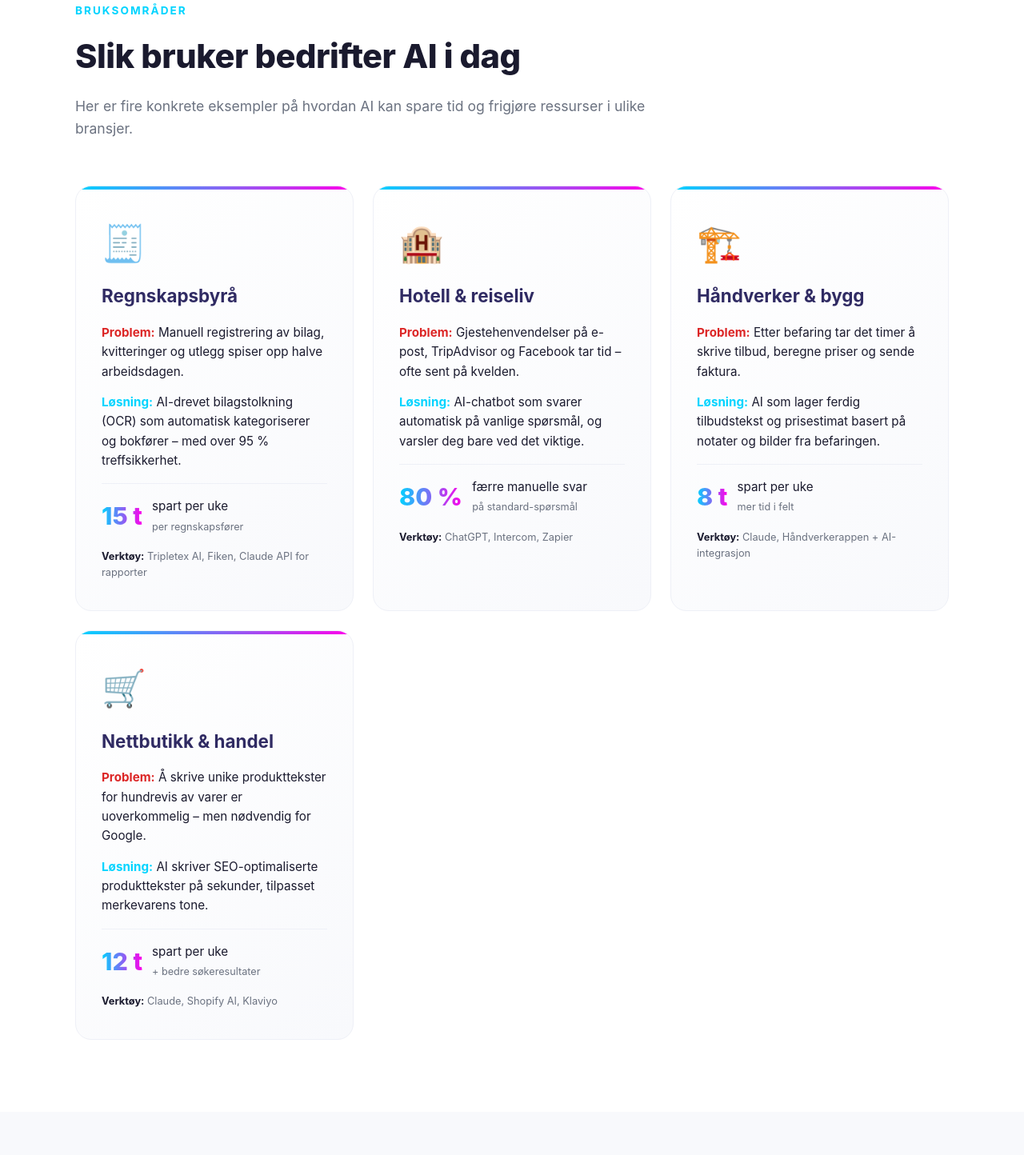
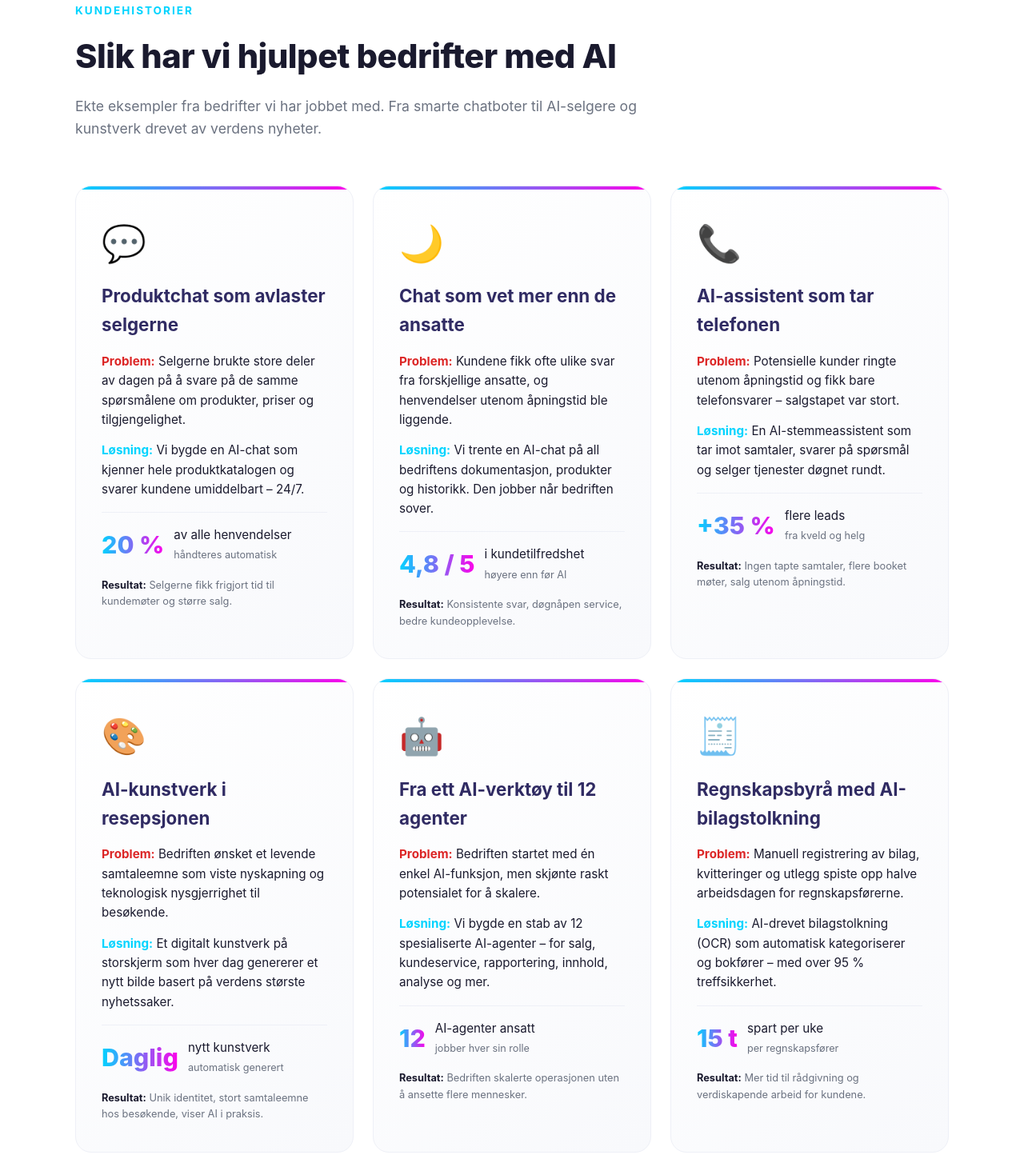
Before and after one commit to synligbedrift-hash/ai-innlandet, a plain HTML site: page index.html in a window 1280 px wide. Shown: the part 1885-3329 px from the top of the page at 80% size. Drawn offline with Linux system fonts and the light colour scheme.

Commit message:
Legg til 6 kundehistorier: produktchat, døgnchat, AI-telefon, kunstverk, 12 agenter, regnskap

```diff
--- a/index.html
+++ b/index.html
@@ -514,57 +514,81 @@
 
 <section class="cases" id="caser">
   <div class="container">
-    <div class="section-label">Bruksområder</div>
-    <h2>Slik bruker bedrifter AI i dag</h2>
-    <p class="section-intro">Her er fire konkrete eksempler på hvordan AI kan spare tid og frigjøre ressurser i ulike bransjer.</p>
+    <div class="section-label">Kundehistorier</div>
+    <h2>Slik har vi hjulpet bedrifter med AI</h2>
+    <p class="section-intro">Ekte eksempler fra bedrifter vi har jobbet med. Fra smarte chatboter til AI-selgere og kunstverk drevet av verdens nyheter.</p>
     <div class="case-grid">
 
       <div class="case">
+        <div class="industry-icon">💬</div>
+        <h3>Produktchat som avlaster selgerne</h3>
+        <p class="problem"><strong>Problem:</strong> Selgerne brukte store deler av dagen på å svare på de samme spørsmålene om produkter, priser og tilgjengelighet.</p>
+        <p class="solution"><strong>Løsning:</strong> Vi bygde en AI-chat som kjenner hele produktkatalogen og svarer kundene umiddelbart – 24/7.</p>
+        <div class="result">
+          <div class="big-num">20 %</div>
+          <div>av alle henvendelser<br><small style="color:var(--muted);">håndteres automatisk</small></div>
+        </div>
+        <div class="tools"><strong>Resultat:</strong> Selgerne fikk frigjort tid til kundemøter og større salg.</div>
+      </div>
+
+      <div class="case">
+        <div class="industry-icon">🌙</div>
+        <h3>Chat som vet mer enn de ansatte</h3>
+        <p class="problem"><strong>Problem:</strong> Kundene fikk ofte ulike svar fra forskjellige ansatte, og henvendelser utenom åpningstid ble liggende.</p>
+        <p class="solution"><strong>Løsning:</strong> Vi trente en AI-chat på all bedriftens dokumentasjon, produkter og historikk. Den jobber når bedriften sover.</p>
+        <div class="result">
+          <div class="big-num">4,8 / 5</div>
+          <div>i kundetilfredshet<br><small style="color:var(--muted);">høyere enn før AI</small></div>
+        </div>
+        <div class="tools"><strong>Resultat:</strong> Konsistente svar, døgnåpen service, bedre kundeopplevelse.</div>
+      </div>
+
+      <div class="case">
+        <div class="industry-icon">📞</div>
+        <h3>AI-assistent som tar telefonen</h3>
+        <p class="problem"><strong>Problem:</strong> Potensielle kunder ringte utenom åpningstid og fikk bare telefonsvarer – salgstapet var stort.</p>
+        <p class="solution"><strong>Løsning:</strong> En AI-stemmeassistent som tar imot samtaler, svarer på spørsmål og selger tjenester døgnet rundt.</p>
+        <div class="result">
+          <div class="big-num">+35 %</div>
+          <div>flere leads<br><small style="color:var(--muted);">fra kveld og helg</small></div>
+        </div>
+        <div class="tools"><strong>Resultat:</strong> Ingen tapte samtaler, flere booket møter, salg utenom åpningstid.</div>
+      </div>
+
+      <div class="case">
+        <div class="industry-icon">🎨</div>
+        <h3>AI-kunstverk i resepsjonen</h3>
+        <p class="problem"><strong>Problem:</strong> Bedriften ønsket et levende samtaleemne som viste nyskapning og teknologisk nysgjerrighet til besøkende.</p>
+        <p class="solution"><strong>Løsning:</strong> Et digitalt kunstverk på storskjerm som hver dag genererer et nytt bilde basert på verdens største nyhetssaker.</p>
+        <div class="result">
+          <div class="big-num">Daglig</div>
+          <div>nytt kunstverk<br><small style="color:var(--muted);">automatisk generert</small></div>
+        </div>
+        <div class="tools"><strong>Resultat:</strong> Unik identitet, stort samtaleemne hos besøkende, viser AI i praksis.</div>
+      </div>
+
+      <div class="case">
+        <div class="industry-icon">🤖</div>
+        <h3>Fra ett AI-verktøy til 12 agenter</h3>
+        <p class="problem"><strong>Problem:</strong> Bedriften startet med én enkel AI-funksjon, men skjønte raskt potensialet for å skalere.</p>
+        <p class="solution"><strong>Løsning:</strong> Vi bygde en stab av 12 spesialiserte AI-agenter – for salg, kundeservice, rapportering, innhold, analyse og mer.</p>
+        <div class="result">
+          <div class="big-num">12</div>
+          <div>AI-agenter ansatt<br><small style="color:var(--muted);">jobber hver sin rolle</small></div>
+        </div>
+        <div class="tools"><strong>Resultat:</strong> Bedriften skalerte operasjonen uten å ansette flere mennesker.</div>
+      </div>
+
+      <div class="case">
         <div class="industry-icon">🧾</div>
-        <h3>Regnskapsbyrå</h3>
-        <p class="problem"><strong>Problem:</strong> Manuell registrering av bilag, kvitteringer og utlegg spiser opp halve arbeidsdagen.</p>
+        <h3>Regnskapsbyrå med AI-bilagstolkning</h3>
+        <p class="problem"><strong>Problem:</strong> Manuell registrering av bilag, kvitteringer og utlegg spiste opp halve arbeidsdagen for regnskapsførerne.</p>
         <p class="solution"><strong>Løsning:</strong> AI-drevet bilagstolkning (OCR) som automatisk kategoriserer og bokfører – med over 95 % treffsikkerhet.</p>
         <div class="result">
           <div class="big-num">15 t</div>
           <div>spart per uke<br><small style="color:var(--muted);">per regnskapsfører</small></div>
         </div>
-        <div class="tools"><strong>Verktøy:</strong> Tripletex AI, Fiken, Claude API for rapporter</div>
-      </div>
-
-      <div class="case">
-        <div class="industry-icon">🏨</div>
-        <h3>Hotell & reiseliv</h3>
-        <p class="problem"><strong>Problem:</strong> Gjestehenvendelser på e-post, TripAdvisor og Facebook tar tid – ofte sent på kvelden.</p>
-        <p class="solution"><strong>Løsning:</strong> AI-chatbot som svarer automatisk på vanlige spørsmål, og varsler deg bare ved det viktige.</p>
-        <div class="result">
-          <div class="big-num">80 %</div>
-          <div>færre manuelle svar<br><small style="color:var(--muted);">på standard-spørsmål</small></div>
-        </div>
-        <div class="tools"><strong>Verktøy:</strong> ChatGPT, Intercom, Zapier</div>
-      </div>
-
-      <div class="case">
-        <div class="industry-icon">🏗️</div>
-        <h3>Håndverker & bygg</h3>
-        <p class="problem"><strong>Problem:</strong> Etter befaring tar det timer å skrive tilbud, beregne priser og sende faktura.</p>
-        <p class="solution"><strong>Løsning:</strong> AI som lager ferdig tilbudstekst og prisestimat basert på notater og bilder fra befaringen.</p>
-        <div class="result">
-          <div class="big-num">8 t</div>
-          <div>spart per uke<br><small style="color:var(--muted);">mer tid i felt</small></div>
-        </div>
-        <div class="tools"><strong>Verktøy:</strong> Claude, Håndverkerappen + AI-integrasjon</div>
-      </div>
-
-      <div class="case">
-        <div class="industry-icon">🛒</div>
-        <h3>Nettbutikk & handel</h3>
-        <p class="problem"><strong>Problem:</strong> Å skrive unike produkttekster for hundrevis av varer er uoverkommelig – men nødvendig for Google.</p>
-        <p class="solution"><strong>Løsning:</strong> AI skriver SEO-optimaliserte produkttekster på sekunder, tilpasset merkevarens tone.</p>
-        <div class="result">
-          <div class="big-num">12 t</div>
-          <div>spart per uke<br><small style="color:var(--muted);">+ bedre søkeresultater</small></div>
-        </div>
-        <div class="tools"><strong>Verktøy:</strong> Claude, Shopify AI, Klaviyo</div>
+        <div class="tools"><strong>Resultat:</strong> Mer tid til rådgivning og verdiskapende arbeid for kundene.</div>
       </div>
 
     </div>
```
